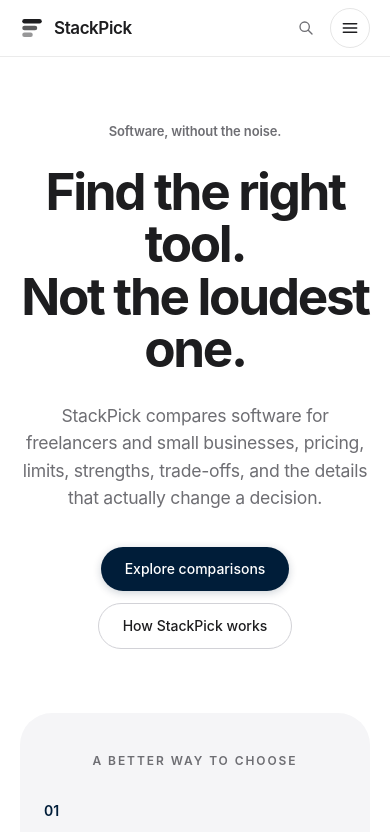
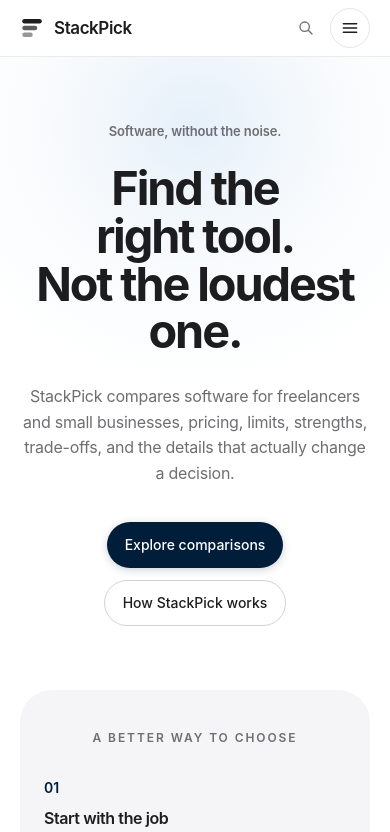
Before and after one commit to LinukaBandara/StackPick, a Next.js app: page / in a window 390 px wide. Shown: the top 832 px of the page. Built offline with nearby package versions, Linux system fonts and the light colour scheme; no server answers.

Commit message:
Add mobile navigation styles and subtle hero CSS

```diff
--- a/app/globals.css
+++ b/app/globals.css
@@ -417,3 +417,60 @@ button:focus-visible {
     transition-duration: 0.01ms !important;
   }
 }
+
+
+/* Mobile navigation and a restrained, CSS-only hero treatment */
+.sp-mobile-menu summary { list-style: none; }
+.sp-mobile-menu summary::-webkit-details-marker { display: none; }
+.sp-mobile-menu[open] .sp-menu-open { display: none; }
+.sp-mobile-menu[open] .sp-menu-close { display: block; }
+.sp-mobile-menu-panel { animation: sp-menu-in 160ms ease-out both; }
+.sp-mobile-nav-link {
+  display: flex;
+  min-height: 56px;
+  flex-direction: column;
+  justify-content: center;
+  gap: 2px;
+  border-radius: 12px;
+  padding: 10px 12px;
+  color: var(--sp-ink);
+  font-size: 14px;
+  font-weight: 600;
+  text-decoration: none;
+  transition: background 160ms ease, color 160ms ease;
+}
+.sp-mobile-nav-link span { color: var(--sp-muted); font-size: 11px; font-weight: 400; }
+.sp-mobile-nav-link:hover { background: #f5f5f7; color: var(--sp-blue); }
+.sp-hero-section { position: relative; isolation: isolate; overflow: hidden; }
+.sp-hero-section::before {
+  position: absolute;
+  z-index: -1;
+  top: -230px;
+  left: 50%;
+  width: min(1050px, 120vw);
+  height: 660px;
+  transform: translateX(-50%);
+  border-radius: 50%;
+  background: radial-gradient(ellipse at center, rgba(220, 234, 247, 0.72) 0%, rgba(239, 245, 250, 0.42) 38%, rgba(255, 255, 255, 0) 72%);
+  content: "";
+  pointer-events: none;
+}
+.sp-hero-section::after {
+  position: absolute;
+  z-index: -1;
+  inset: 0;
+  background-image: radial-gradient(rgba(0, 29, 57, 0.10) 0.65px, transparent 0.65px);
+  background-size: 22px 22px;
+  mask-image: linear-gradient(to bottom, rgba(0,0,0,0.15), transparent 58%);
+  content: "";
+  opacity: 0.28;
+  pointer-events: none;
+}
+.sp-hero-section .sp-display { text-wrap: balance; }
+@keyframes sp-menu-in { from { opacity: 0; transform: translateY(-5px); } to { opacity: 1; transform: translateY(0); } }
+@media (max-width: 640px) {
+  .sp-hero-section::before { top: -190px; width: 140vw; height: 520px; }
+  .sp-hero-section .sp-display { font-size: clamp(2.75rem, 12vw, 4.1rem); line-height: 1.02; }
+  .sp-hero-section .sp-body-large { max-width: 34rem; font-size: 1rem; line-height: 1.6; }
+  .sp-hero-section .sp-button { min-height: 46px; padding-inline: 18px; }
+}
```
